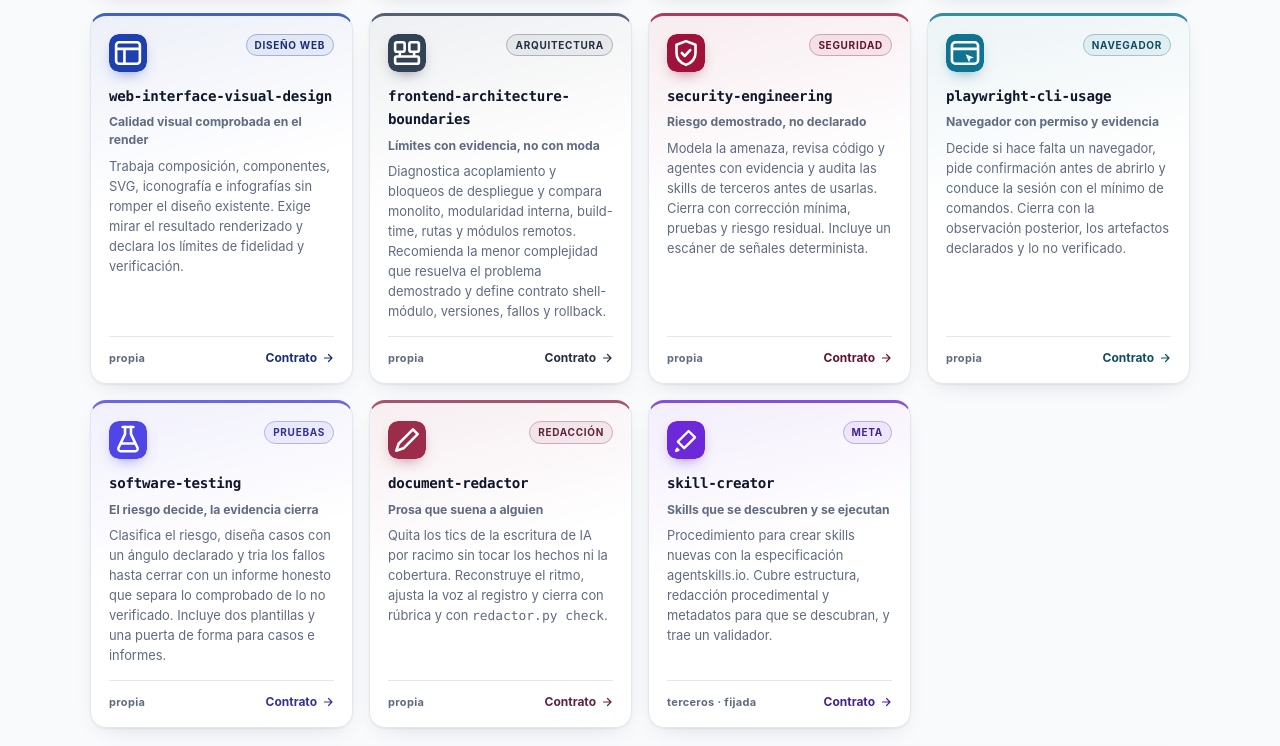
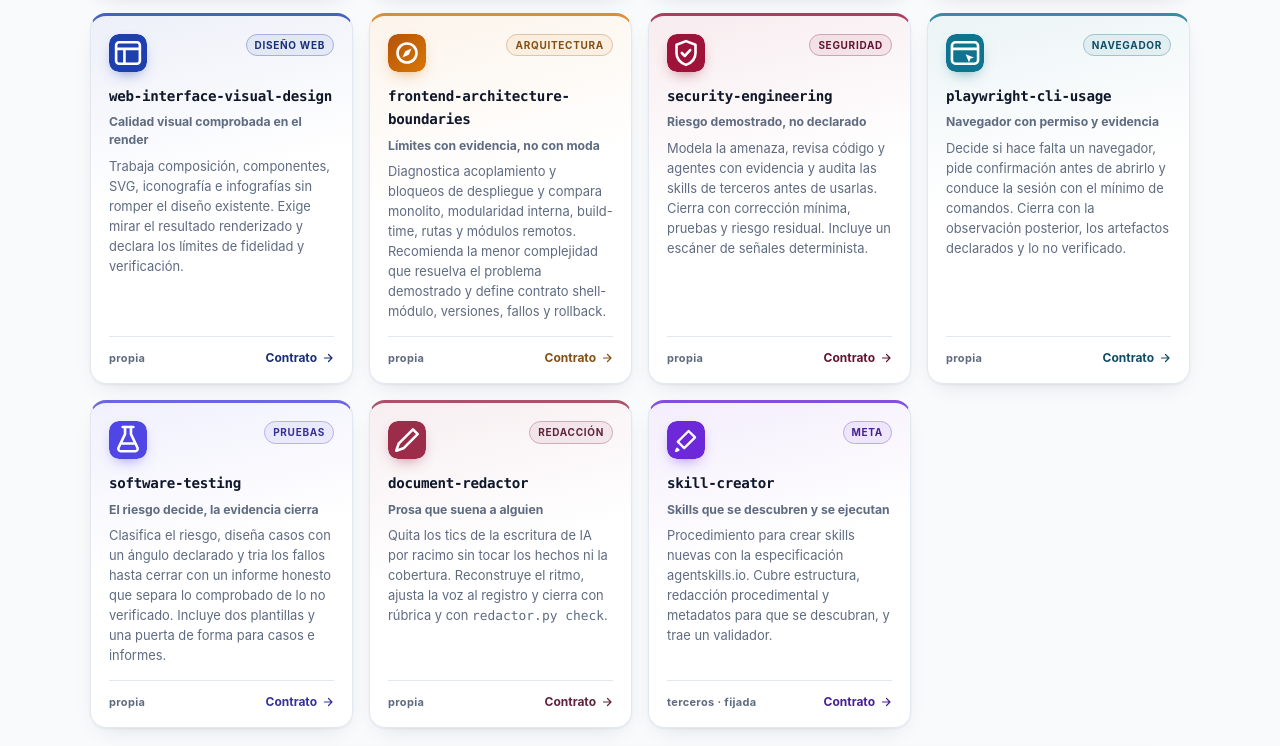
Before and after one commit to fred66sp/SKILLS-AGP, a plain HTML site: page docs/index.html in a window 1280 px wide. Shown: the part 2384-3130 px from the top of the page. Drawn offline with Linux system fonts and the light colour scheme.

Commit message:
style: align frontend architecture catalog card
Refs: sk-63
Risk: item 6 (no permanent visual regression test)

```diff
--- a/docs/index.html
+++ b/docs/index.html
@@ -1213,9 +1213,9 @@
         </div>
       </article>
 
-      <article class="skill-card" style="--skill: #334155">
-        <div class="skill-top">
-          <span class="card-ico"><svg viewBox="0 0 32 32" aria-hidden="true"><rect width="32" height="32" rx="8" fill="#334155"/><rect x="6" y="7" width="8" height="8" rx="1.5" fill="none" stroke="#ffffff" stroke-width="2.2"/><rect x="18" y="7" width="8" height="8" rx="1.5" fill="none" stroke="#ffffff" stroke-width="2.2"/><rect x="6" y="19" width="20" height="6" rx="1.5" fill="none" stroke="#ffffff" stroke-width="2.2"/><path d="M10 15v4M22 15v4" stroke="#ffffff" stroke-width="2.2"/></svg></span>
+      <article class="skill-card" style="--skill: #d97706">
+        <div class="skill-top">
+          <span class="card-ico"><svg viewBox="0 0 32 32" aria-hidden="true"><defs><linearGradient id="frontend-boundaries-grad" x1="0" y1="0" x2="1" y2="1"><stop offset="0" stop-color="#b45309"></stop><stop offset="1" stop-color="#d97706"></stop></linearGradient></defs><rect width="32" height="32" rx="8" fill="url(#frontend-boundaries-grad)"/><circle cx="16" cy="16" r="8" fill="none" stroke="#ffffff" stroke-width="2.2"/><path d="m19.8 12.2-2.3 5.3-5.3 2.3 2.3-5.3z" fill="#ffffff"/></svg></span>
           <span class="tag">Arquitectura</span>
         </div>
         <h3><a href="frontend-architecture-boundaries/index.html">frontend-architecture-boundaries</a></h3>
```
